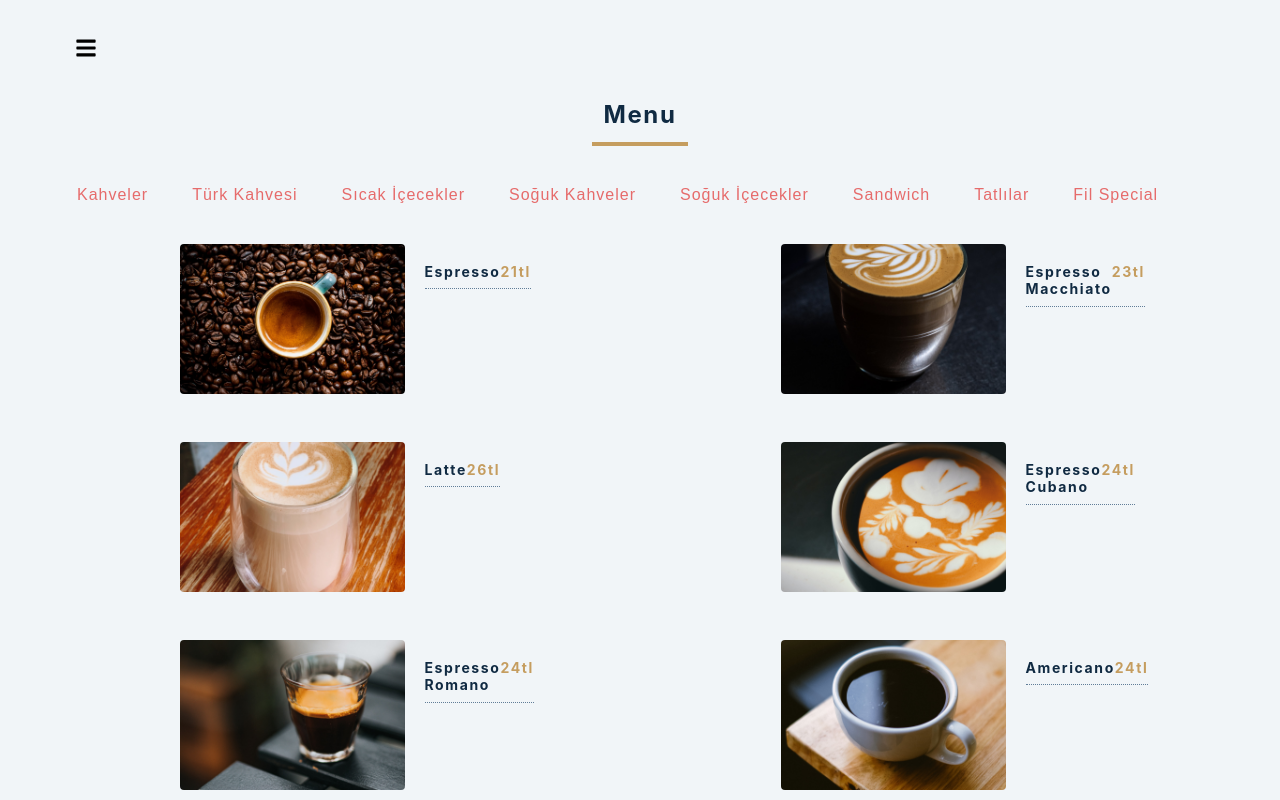
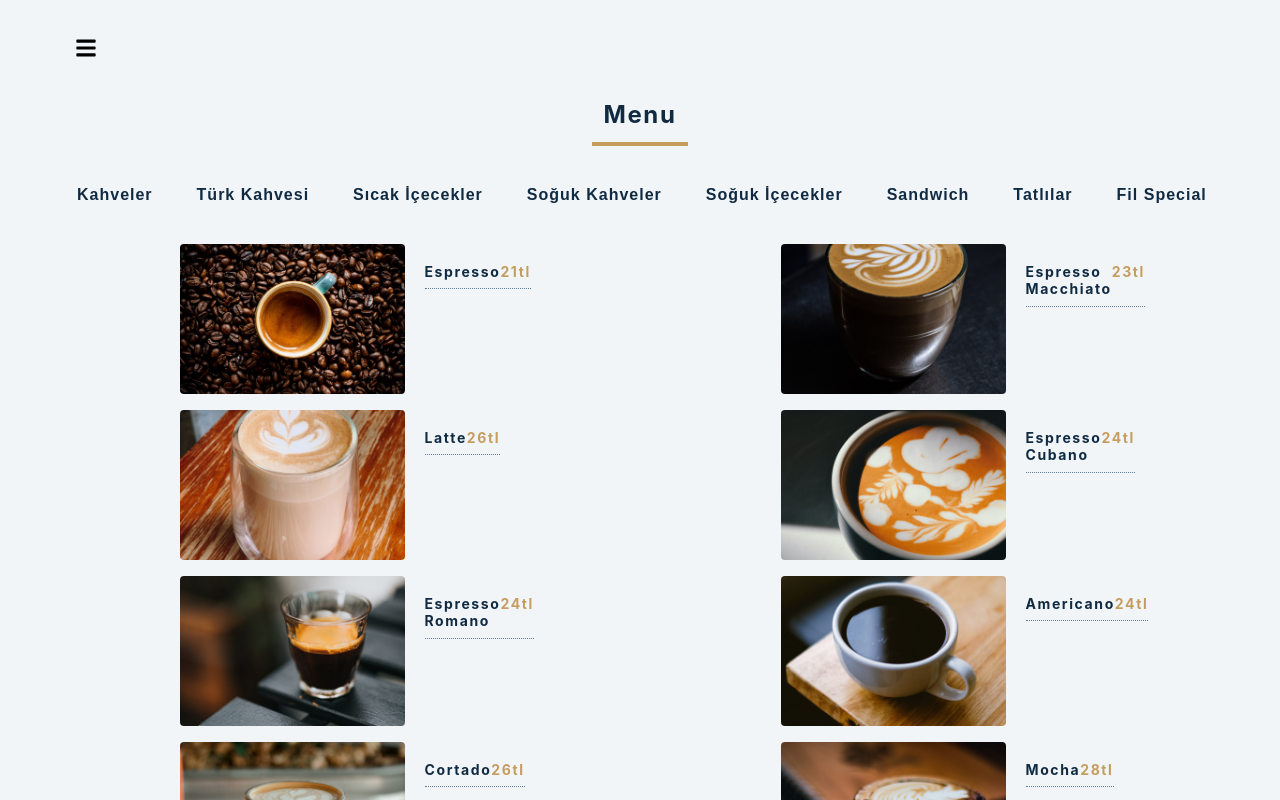
Before and after one commit to umit-turk/fil-cafe, a React (Create React App) app: page / in a window 1280 px wide. Shown: the top 800 px of the page. Built offline with nearby package versions, Linux system fonts and the light colour scheme.

Commit message:
scroll bar

```diff
--- a/src/Categories.js
+++ b/src/Categories.js
@@ -5,7 +5,7 @@ const Categories = ({ categories, filterItems, activeCategory }) => {
 
 
   return (
-    <div className="btn-container">
+    <div className=" horizontal-scroll-wrapper">
 
       {categories.map((category, index) => {
         console.log(category.length);
--- a/src/index.css
+++ b/src/index.css
@@ -22,6 +22,7 @@ h4 {
   text-transform: capitalize;
   line-height: 1.25;
   margin-bottom: 0.75rem;
+  color: hsl(209, 61%, 16%);
 }
 
 h3 {
@@ -71,14 +72,16 @@ a{
   margin-right: auto;
 }
 
-.btn-container {
-  margin-bottom: 2rem;
-  display: flex;
- overflow-x: scroll;
-
+.horizontal-scroll-wrapper {
+  overflow: auto;
+  white-space: nowrap;
+  color: white;
+  padding-bottom: 2rem;
 }
 
-.btn-container::-webkit-scrollbar{
+
+
+.horizontal-scroll-wrapper::-webkit-scrollbar{
   display: none;
 }
 
@@ -90,14 +93,16 @@ a{
   margin: 0 0.5rem;
   letter-spacing: 1px;
   padding: 0.375rem 0.75rem;
-  color:  hsl(360, 71%, 66%);
+  color:  hsl(209, 61%, 16%);
   cursor: pointer;
   transition: all 0.3s linear;
   border-radius: 0.25rem;
+  font-weight: 600;
 }
 
 .active {
   border-bottom: 2px solid;
+  color: #c59d5f;
 }
 
 .section-center {
@@ -105,7 +110,7 @@ a{
   margin: 0 auto;
   max-width: 1170px;
   display: grid;
-  gap: 3rem 2rem;
+  gap: 1rem 2rem;
   justify-items: center;
 }
 
```
